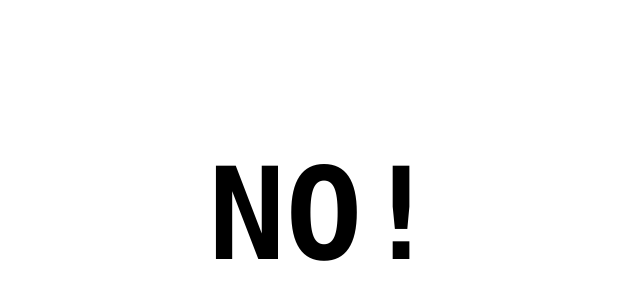
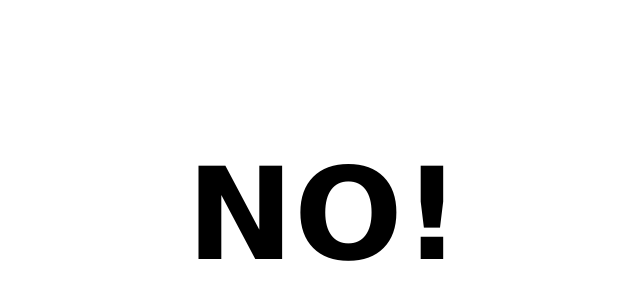
Before and after one commit to emuls/isxcodeworking, a plain HTML site: page index.html in a window 1280 px wide. Shown: the part 186-486 px from the top of the page, without its empty margins (316-956 px from the left). Drawn offline with Linux system fonts and the light colour scheme.

Commit message:
font fix

```diff
--- a/style.css
+++ b/style.css
@@ -1,5 +1,5 @@
 body{
-  font-family:menlo, "comic sans";
+  font-family:"Lucida Grande","Arial","Verdana","Helvetica","Comic Sans";
   display: -webkit-box;
   display: -moz-box;
   display: -ms-flexbox;
```
